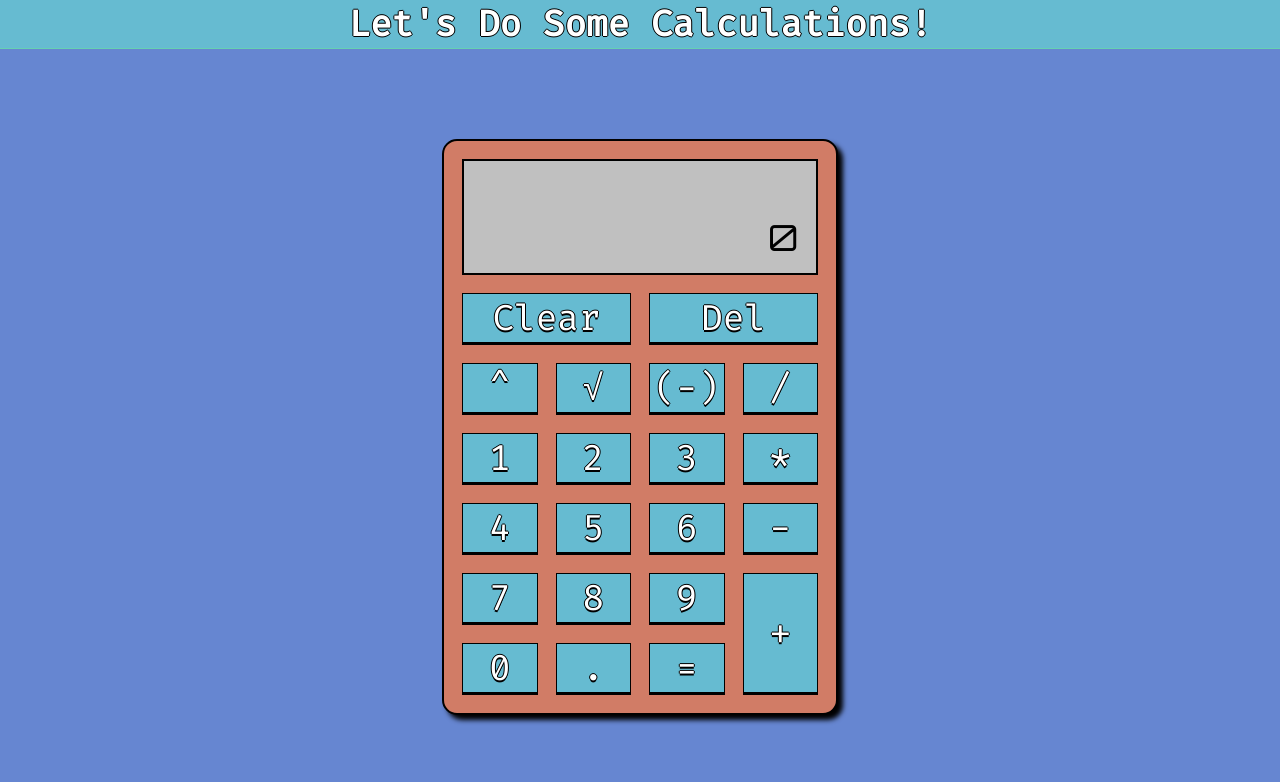
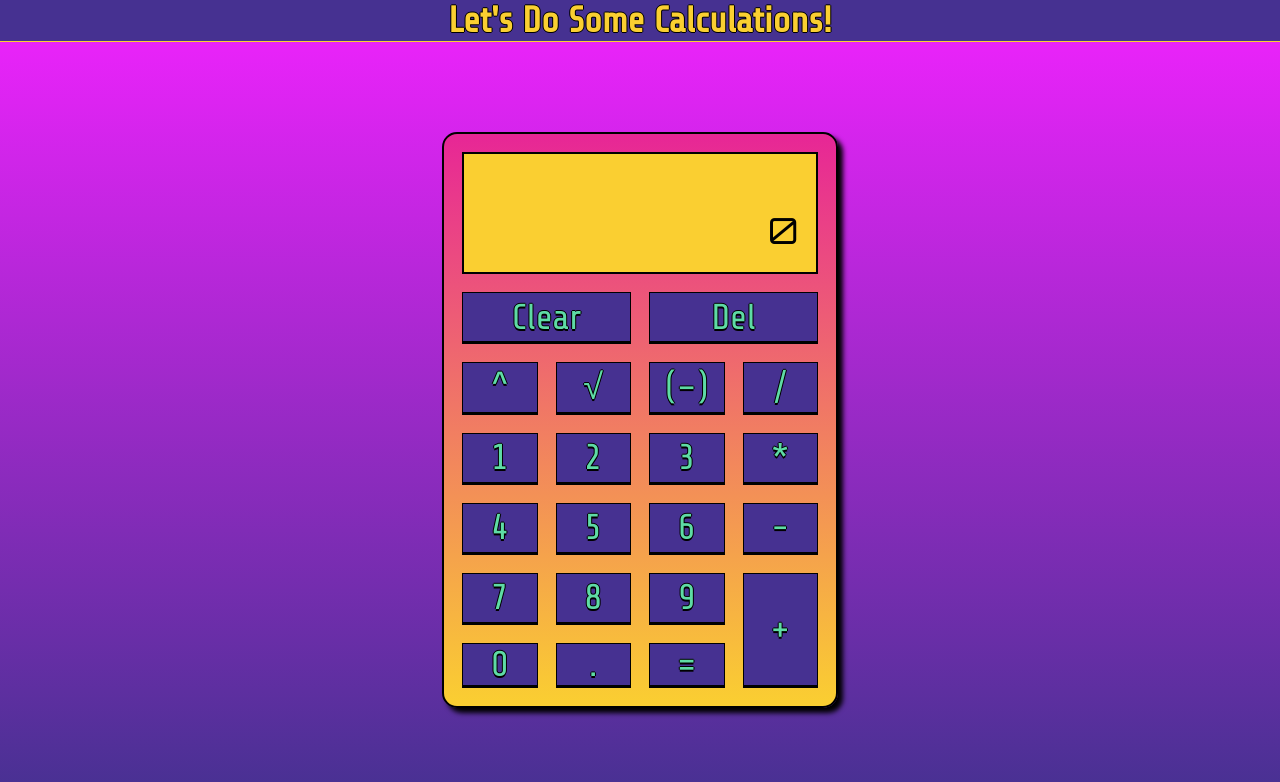
Before and after one commit to jweber13/Calculator, a plain HTML site: page index.html in a window 1280 px wide. Drawn offline with Linux system fonts and the light colour scheme.

Commit message:
added a neat synthwave theme to the colors in CSS

```diff
--- a/index.html
+++ b/index.html
@@ -8,6 +8,7 @@
   <link rel="preconnect" href="https://fonts.gstatic.com" crossorigin>
   <link href="https://fonts.googleapis.com/css2?family=Fira+Code&display=swap" rel="stylesheet">
   <link href="https://fonts.googleapis.com/css2?family=Orbitron&display=swap" rel="stylesheet">
+  <link href="https://fonts.googleapis.com/css2?family=Share+Tech&display=swap" rel="stylesheet">
   <title>Calculator</title>
   <link href="./resources/css/styles.css" rel="stylesheet" type="text/css" />
   <script src="script.js" defer></script>
--- a/resources/css/styles.css
+++ b/resources/css/styles.css
@@ -6,27 +6,43 @@
   }
 
 /*setting colors*/
+:root {
+  --back-color1: #6686D1;
+  --back-color2: #66BBD1;
+  --back-color3: #66D1B1;
+  --back-color4: #FFFFFF;
+  --back-color5: #D17C66;
+  --back-color6: #3FAAC5;
+
+  --synth-color1: #463191;
+  --synth-color2: #E72696;
+  --synth-color3: #FACF31;
+  --synth-color4: #F99B1D;
+  --synth-color5: #5EDBA5;
+  --synth-color6: #F222FF;
+
+}
 
   html {
     height: 100%;
     width: 100%;
-    font-family: 'Fira Code', monospace;
+    font-family: 'Share Tech', sans-serif;
     font-size: 18px;
   }
 
   body {
     overflow: hidden;
-    background-color: #6686D1;
+    background-image: linear-gradient(var(--synth-color6), var(--synth-color1));
   }
 
   header {
     text-align: center;
-    background-color: #66BBD1;
-    border-bottom: 1px #66D1B1 solid;
+    background-color: var(--synth-color1);
+    border-bottom: 1px var(--synth-color3) solid;
   }
 
   header h1{
-    color: #FFFFFF;
+    color: var(--synth-color3);
     text-shadow: -1px 0 black, 0 1px black, 1px 0 black, 0 -1px black;
   }
 
@@ -44,7 +60,7 @@
     gap: 1rem;
     grid-template-columns: repeat(4, 1fr);
     grid-template-rows: repeat(7, 1fr);
-    background-color: #D17C66;
+    background-image: linear-gradient(var(--synth-color2), var(--synth-color3));
     border: 2px black solid;
     border-radius: 15px;
     box-shadow: 5px 5px 5px black;
@@ -56,46 +72,23 @@
     display: flex;
     justify-content: center;
     align-items: center;
-    background-color: #66BBD1;
-    color: #FFFFFF;
+    background-color: var(--synth-color1);
+    color: var(--synth-color5);
     text-shadow: -1px 0 black, 0 2px black, 1px 0 black, 0 -1px black;
     border: 1px black solid;
     border-bottom: 3px black solid;
   }
 
   .button:not(#screen-disp):hover {
-    background-color: #3FAAC5;
+    background-color: var(--synth-color6);
     cursor: pointer;
   }
 
   .button:not(#screen-disp):active {
-    background-color: #3FAAC5;
+    background-color: var(--synth-color6);
     transform: translateY(1px);
     border-bottom: 1px black solid;
   }
-  /*
-  #screen-disp {
-    font-family: 'Orbitron', sans-serif;
-    text-align: right;
-    justify-content: end;
-    padding: 1rem;
-    padding-top: 1.5rem;
-    font-size: 2rem;
-    text-shadow: none;
-    font-weight: lighter;
-    background-color: #C0C0C0;
-    color: black;
-    border-bottom: 1px black solid;
-    border: 2px black solid;
-    grid-row: 1 / span 2;
-    grid-column: 1 / span 4;
-
-    vertical-align: bottom;
-    text-align: right;
-    overflow: hidden;
-    text-overflow: ellipsis;
-  }
-  */
 
   .screen {
     font-family: 'Orbitron', sans-serif;
@@ -104,7 +97,7 @@
     flex-direction: column;
     align-items: flex-end;
     padding: 1rem;
-    background-color: #C0C0C0;
+    background-color: var(--synth-color3);
     color: black;
     border-bottom: 1px black solid;
     border: 2px black solid;
```
